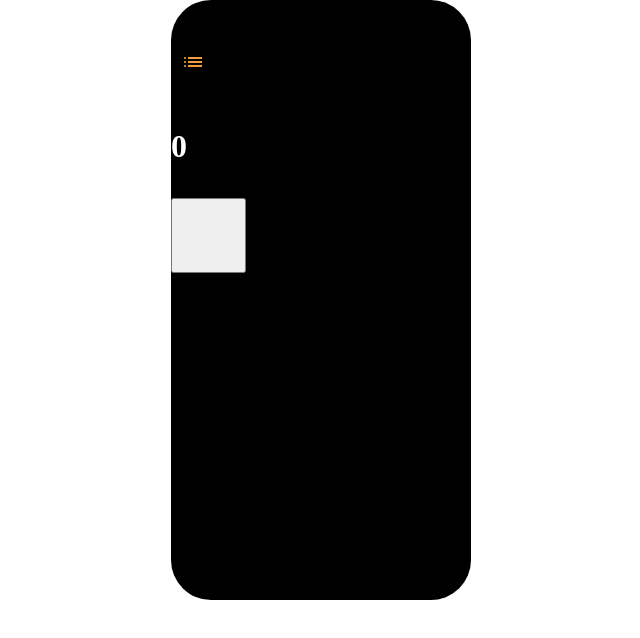
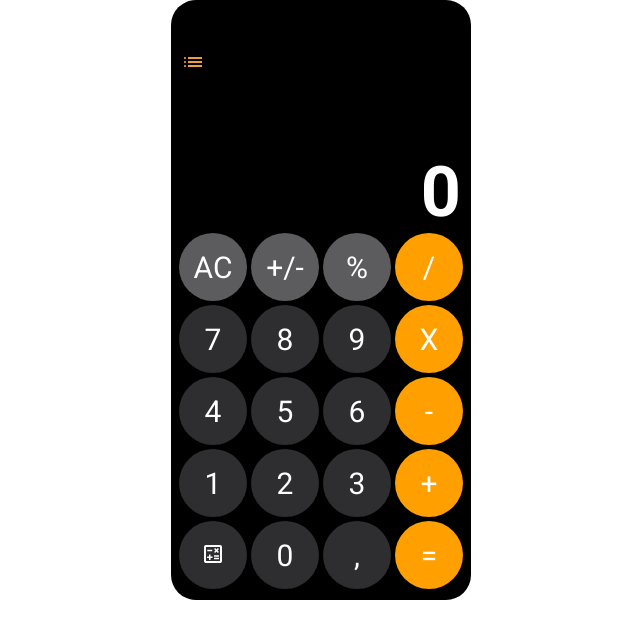
Before and after one commit to Marcos-Godoi/Calculadora, a plain HTML site: page index.html in a window 1280 px wide. Shown: the whole page, without its empty margins (319-959 px from the left). Drawn offline with Linux system fonts and the light colour scheme.

Commit message:
Começando a inclementar dom

```diff
--- a/index.html
+++ b/index.html
@@ -1,9 +1,12 @@
 <!DOCTYPE html>
 <html lang="pt-br">
 <head>
+    <link rel="preconnect" href="https://fonts.googleapis.com">
+    <link rel="preconnect" href="https://fonts.gstatic.com" crossorigin>
     <meta charset="UTF-8">
     <meta name="viewport" content="width=device-width, initial-scale=1.0">
     <title>Calculadora</title>
+    <link href="https://fonts.googleapis.com/css2?family=Roboto:ital,wght@0,100..900;1,100..900&display=swap" rel="stylesheet">
     <link rel="stylesheet" href="style.css">
     <link rel="icon" href="./icon/apple-calculator.png" type="image/x-icon">
 </head>
@@ -18,8 +21,64 @@
             <h1 class="cont">0</h1>
         </div>
         <div class="buttons">
-            <button>
-
+            <button class="buttonNumber buttonNumberColor">
+                AC
+            </button>
+            <button class="buttonNumber buttonNumberColor">
+                +/-
+            </button>
+            <button class="buttonNumber buttonNumberColor">
+                %
+            </button>
+            <button class="buttonNumber buttonNumberColors">
+                /
+            </button><button class="buttonNumber">
+                7
+            </button>
+            <button class="buttonNumber">
+                8
+            </button>
+            <button class="buttonNumber">
+                9
+            </button>
+            <button class="buttonNumber buttonNumberColors">
+                X
+            </button>
+            <button class="buttonNumber">
+                4
+            </button>
+            <button class="buttonNumber">
+                5
+            </button>
+            <button class="buttonNumber">
+                6
+            </button>
+            <button class="buttonNumber buttonNumberColors">
+                -
+            </button>
+            <button class="buttonNumber">
+                1
+            </button>
+            <button class="buttonNumber">
+                2
+            </button>
+            <button class="buttonNumber">
+                3
+            </button>
+            <button class="buttonNumber buttonNumberColors">
+                +
+            </button>
+            <button class="buttonNumber">
+                <img src="./icon/calc.svg" alt="">
+            </button>
+            <button class="buttonNumber">
+                0
+            </button>
+            <button class="buttonNumber">
+                ,
+            </button>
+            <button class="buttonNumber buttonNumberColors">
+                =
             </button>
         </div>
     </main>
--- a/style.css
+++ b/style.css
@@ -1,43 +1,76 @@
 * {
     margin: 0;
     padding: 0;
+    font-family: "Roboto", sans-serif;
 }
-body{
+
+body {
     display: flex;
     align-items: center;
     justify-content: center;
 }
 
-.tela{
+.tela {
     width: 300px;
-    height:  600px;
+    height: 600px;
     background-color: black;
-    border-radius: 40px;
+    border-radius: 25px;
 }
-.menu{
+
+.menu {
     margin-top: 50px;
     margin-left: 10px;
     width: 30px;
 }
 
-.iconMenu :hover{
+.iconMenu :hover {
     cursor: pointer;
 }
-.telaResp{
-    height: 60px;
-    margin-top: 50px;
+
+.telaResp {
+    display: flex;
+    justify-content: flex-end;
+    height: 155px;
+    /* padding: 30px 15px 30px 15px; */
 }
-.cont{
+
+.cont {
     color: white;
+    font-size: 70px;
+    display: flex;
+    align-items: flex-end;
+    flex-direction: row-reverse;
+    margin-right: 10px;
 }
-.buttons{
-    margin-top: 10px;
+
+.buttons {
+    justify-content: center;
     display: grid;
-    grid-template-columns: repeat(4, 75px);
-    grid-template-rows: repeat(5, 75px);
+    gap: 4px;
+    grid-template-columns: repeat(4, 68px);
+    grid-template-rows: repeat(5, 68px);
 }
-.buttonMenu{
+
+.buttonMenu {
     border: none;
     background: none;
     cursor: pointer;
 }
+
+.buttonNumber {
+    cursor: pointer;
+    border: none;
+    color: white;
+    background: #2e2e30;
+    font-size: 30px;
+    border-radius: 50px;
+
+}
+
+.buttonNumberColor {
+    background: #5c5b5e;
+}
+
+.buttonNumberColors {
+    background: #ff9f00;
+}
```
Also changed, not shown: icon/calc.svg (added).
